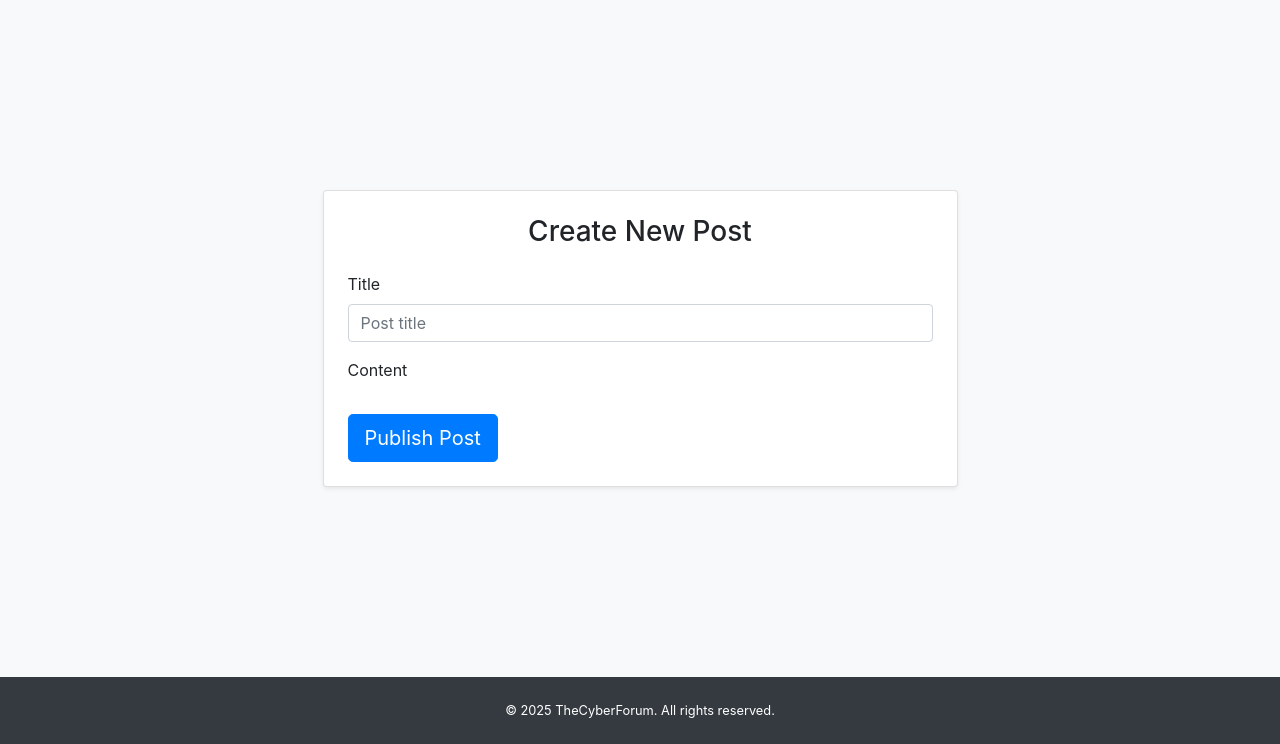
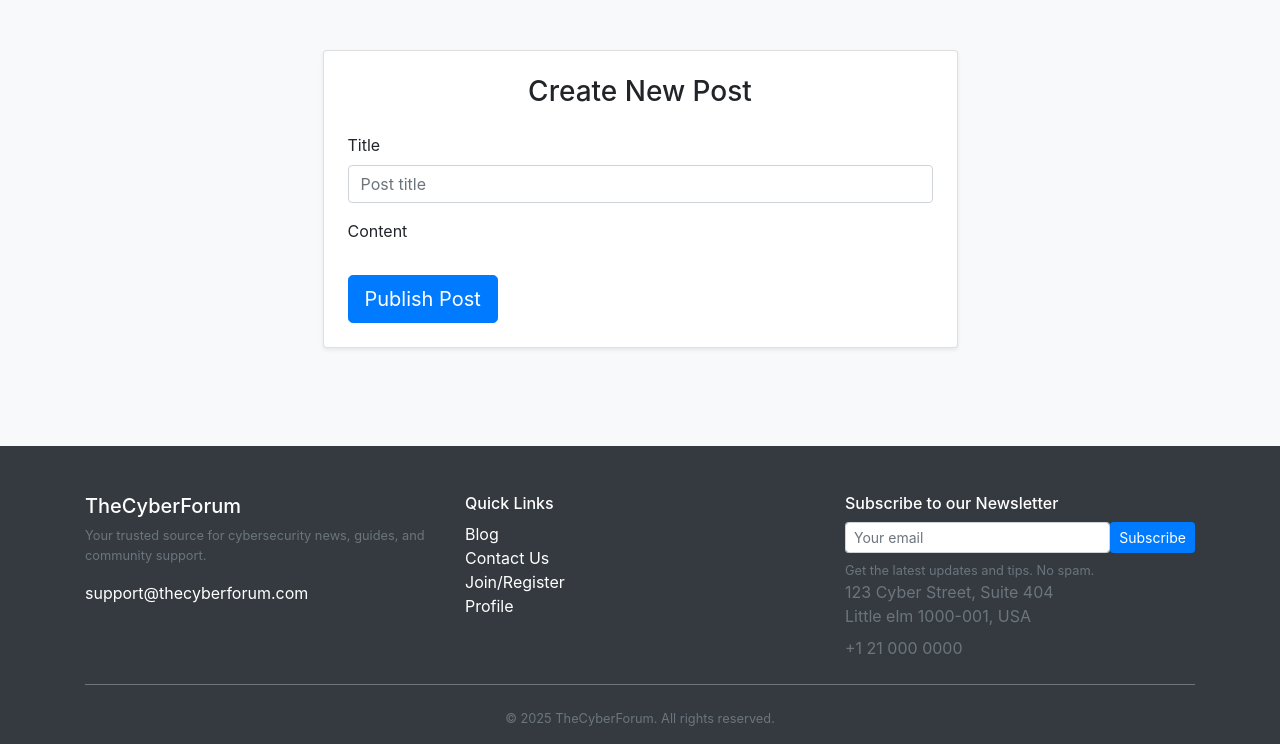
Before and after one commit to udujoel/flask_blog, a Flask app: page /create in a window 1280 px wide. Shown: the part 56-800 px from the top of the page. Run offline with Flask 3, Linux system fonts and the light colour scheme; some libraries are stand-ins or nearby versions.

Commit message:
Add subscription functionality and enhance footer layout in base template. Implemented a new route for email subscriptions and updated the footer to include a newsletter signup form, quick links, and contact-us information.

```diff
--- a/app.py
+++ b/app.py
@@ -219,3 +219,14 @@ def add_comment(post_id):
     conn.commit()
     conn.close()
     return redirect(url_for('post', post_id=post_id))
+
+@app.route('/subscribe', methods=('POST',))
+def subscribe():
+    if request.method == 'POST':
+        email = request.form['email']
+        # conn = get_db_connection()
+        # conn.execute('INSERT INTO subscribers (email) VALUES (?)', (email,))
+        # conn.commit()
+        # conn.close()
+        flash('Subscription successful')
+        return redirect(url_for('index'))
--- a/templates/base.html
+++ b/templates/base.html
@@ -70,10 +70,67 @@
   </div>
   <div class="container flex-grow-1">{% block content %} {% endblock %}</div>
 
- <!-- FOOTER -->
-<footer class="bg-dark text-white text-center small py-4">
-  © 2025 TheCyberForum. All rights reserved.
+<!-- FOOTER -->
+<footer class="bg-dark text-white pt-5 pb-3 mt-5">
+  <div class="container">
+    <div class="row gy-4">
+
+      <!-- Brand and About -->
+      <div class="col-md-4">
+        <h5 class="fw-bold mb-2">TheCyberForum</h5>
+        <p class="small text-muted">
+          Your trusted source for cybersecurity news, guides, and community support.
+        </p>
+        <div class="mb-2">
+          <a href="mailto:support@thecyberforum.com" class="text-white text-decoration-none">
+            <i class="bi bi-envelope-fill me-2"></i>support@thecyberforum.com
+          </a>
+        </div>
+        <div>
+          <a href="#" class="text-white me-2"><i class="bi bi-twitter"></i></a>
+          <a href="#" class="text-white me-2"><i class="bi bi-facebook"></i></a>
+          <a href="#" class="text-white me-2"><i class="bi bi-linkedin"></i></a>
+        </div>
+      </div>
+
+      <!-- Quick Links -->
+      <div class="col-md-4">
+        <h6 class="fw-bold mb-2">Quick Links</h6>
+        <ul class="list-unstyled">
+          <li><a href="{{ url_for('index') }}" class="text-white text-decoration-none">Blog</a></li>
+          <li><a href="{{ url_for('contactus') }}" class="text-white text-decoration-none">Contact Us</a></li>
+          <li><a href="{{ url_for('register') }}" class="text-white text-decoration-none">Join/Register</a></li>
+          <li><a href="{{ url_for('profile') }}" class="text-white text-decoration-none">Profile</a></li>
+        </ul>
+      </div>
+
+      <!-- Newsletter Signup -->
+      <div class="col-md-4">
+        <h6 class="fw-bold mb-2">Subscribe to our Newsletter</h6>
+        <form action="{{ url_for('subscribe') }}" method="post" class="d-flex flex-column flex-sm-row gap-2">
+          <input type="email" name="email" class="form-control form-control-sm" placeholder="Your email" required>
+          <button type="submit" class="btn btn-primary btn-sm">Subscribe</button>
+        </form>
+        <small class="text-muted d-block mt-2">Get the latest updates and tips. No spam.</small>
+
+        <address class="text-muted mb-2">
+          123 Cyber Street, Suite 404<br>
+          Little elm 1000-001, USA
+        </address>
+        <div class="text-muted">
+          <i class="bi bi-telephone-fill me-2"></i>
+          +1 21 000 0000
+        </div>
+      </div>
+
+    </div>
+    <hr class="border-secondary my-4">
+    <div class="text-center small text-muted">
+      © 2025 TheCyberForum. All rights reserved.
+    </div>
+  </div>
 </footer>
+
 
   <!-- jQuery first, then Popper.js, then Bootstrap JS -->
   <script src="https://code.jquery.com/jquery-3.3.1.slim.min.js"
```
